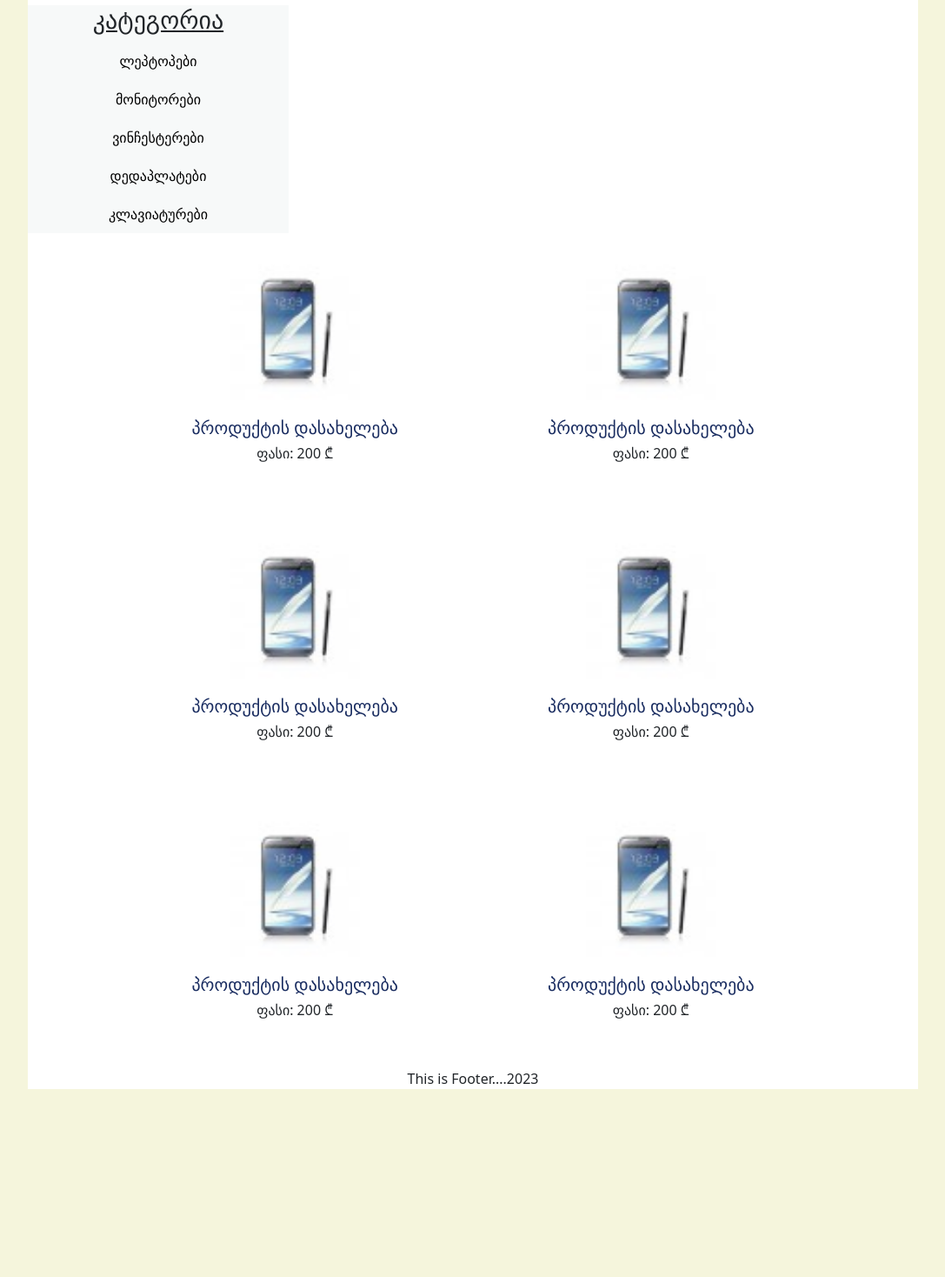
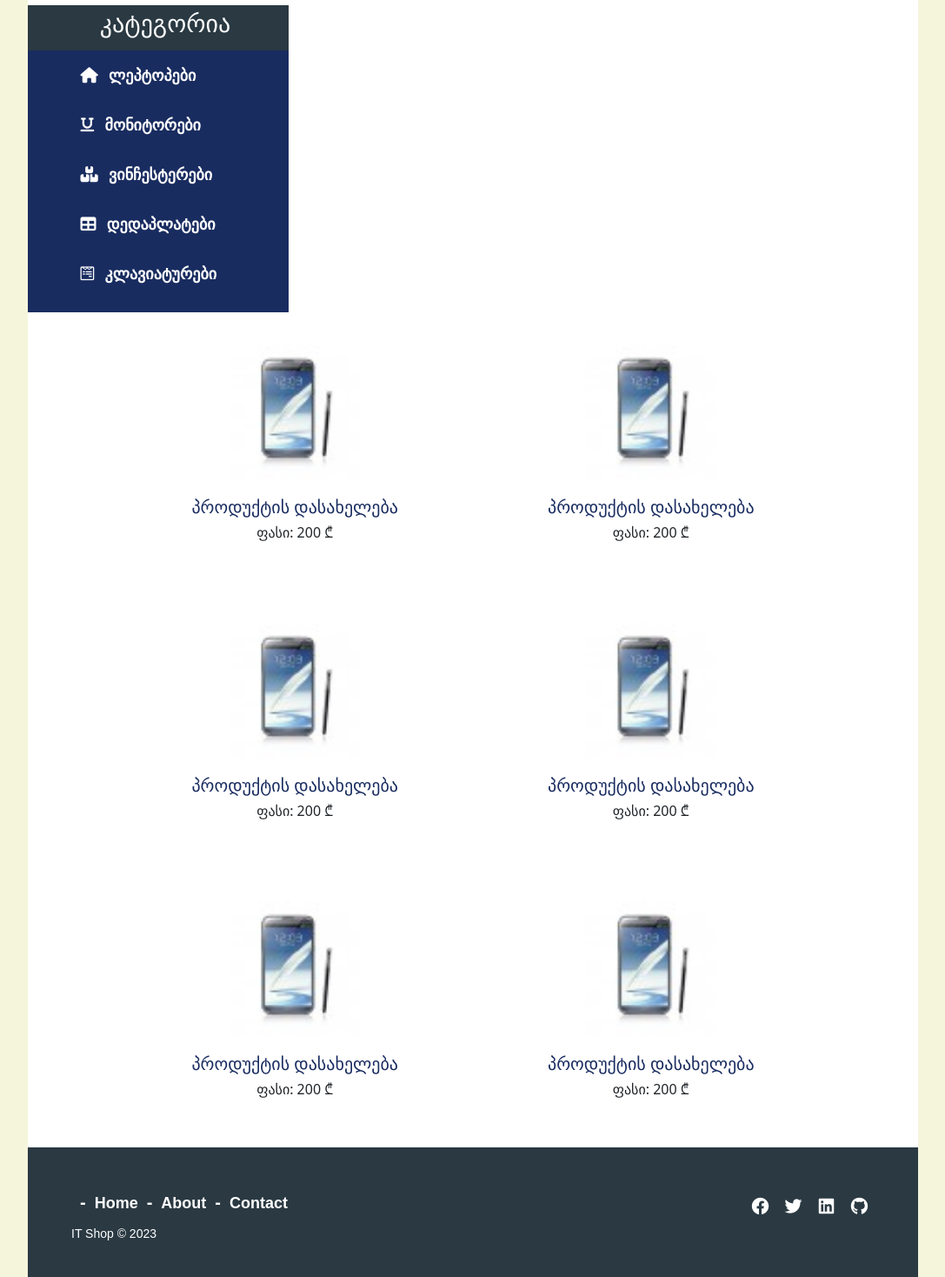
Before and after one commit to bladwing/shop, a React (Create React App) app: page / in a window 1280 px wide. Shown: the part 240-1708 px from the top of the page at 87% size, without its empty margins (96-1183 px from the left). Before the commit the page ends 1492 px from the top, so only its background shows below. Built offline with nearby package versions, Linux system fonts and the light colour scheme.

Commit message:
add nav style and footer

```diff
--- a/public/index.html
+++ b/public/index.html
@@ -1,22 +1,23 @@
 <!DOCTYPE html>
 <html lang="en">
+
 <head>
   <meta charset="utf-8" />
   <link rel="icon" href="%PUBLIC_URL%/favicon.ico" />
   <meta name="viewport" content="width=device-width, initial-scale=1" />
   <meta name="theme-color" content="#000000" />
-    <meta
-      name="description"
-      content=""
-    />
+  <meta name="description" content="" />
   <link rel="apple-touch-icon" href="%PUBLIC_URL%/logo192.png" />
   <link rel="manifest" href="%PUBLIC_URL%/manifest.json" />
+  <link rel="stylesheet" href="https://cdnjs.cloudflare.com/ajax/libs/font-awesome/6.3.0/css/all.min.css">
 
   <title>IT - Shop</title>
 </head>
+
 <body>
   <noscript>You need to enable JavaScript to run this app.</noscript>
   <div id="root"></div>
 
 </body>
+
 </html>
--- a/src/App.js
+++ b/src/App.js
@@ -1,7 +1,7 @@
 import { BrowserRouter, Routes, Route } from "react-router-dom";
 
 import Header from "./Components/Header";
-import Footer from "./Components/Footer";
+import Footer from "./Components/Footer/Footer";
 import NavVertical from "./Components/NavVertical/NavVertical";
 import Products from "./Components/Products/Products";
 
@@ -19,8 +19,9 @@ function App() {
           <Route path="/about" element={<About />} />
           <Route path="/contact" element={<Contact />} />
         </Routes>
+        <Footer />
       </BrowserRouter>
-      <Footer />
+
     </div>
   );
 }
--- a/src/App.scss
+++ b/src/App.scss
@@ -1,3 +1,4 @@
+@import "./style/_color.scss";
 body {
   background-color: beige;
   height: 100vh;
@@ -16,7 +17,7 @@ body {
       width: 100%;
       display: flex;
       flex-wrap: wrap;
-      background-color: #192c60;
+      background-color: $primary;
 
       .Logo-Container {
         width: 300px;
--- a/src/Components/Footer.jsx
+++ /dev/null
@@ -1,11 +0,0 @@
-import React from 'react';
-
-const Footer = () => {
-    return (
-        <div className='Footer-Container'>
-            This is Footer....2023
-        </div>
-    );
-};
-
-export default Footer;
--- /dev/null
+++ b/src/Components/Footer/Footer.jsx
@@ -0,0 +1,40 @@
+import React from "react";
+import { Link } from "react-router-dom";
+import "./footer.scss";
+
+const Footer = () => {
+  return (
+    <div className="Footer-Container">
+      <footer className="footer-distributed">
+        <div className="footer-right">
+          <a href="!#">
+            <i className="fa-brands fa-facebook"></i>
+          </a>
+          <a href="!#">
+            <i className="fa-brands fa-twitter"></i>
+          </a>
+          <a href="!#">
+            <i className="fa-brands fa-linkedin"></i>
+          </a>
+          <a href="!#">
+            <i className="fa-brands fa-github"></i>
+          </a>
+        </div>
+
+        <div className="footer-left">
+          <p className="footer-links">
+            <Link to="/">Home</Link>
+
+            <Link to="/about">About</Link>
+
+            <Link to="/contact">Contact</Link>
+          </p>
+
+          <p>IT Shop &copy; 2023</p>
+        </div>
+      </footer>
+    </div>
+  );
+};
+
+export default Footer;
--- /dev/null
+++ b/src/Components/Footer/footer.scss
@@ -0,0 +1,85 @@
+.footer-distributed {
+  background-color: #2A3942;
+  box-shadow: 0 1px 1px 0 rgba(0, 0, 0, 0.12);
+  box-sizing: border-box;
+  width: 100%;
+  text-align: left;
+  font: normal 16px sans-serif;
+  padding: 45px 50px;
+}
+
+.footer-distributed .footer-left p {
+  color: #fff;
+  font-size: 14px;
+  margin: 0;
+}
+
+.footer-distributed p.footer-links {
+  font-size: 18px;
+  font-weight: bold;
+  color: #ffffff;
+  margin: 0 0 10px;
+  padding: 0;
+  transition: ease .25s;
+}
+
+.footer-distributed p.footer-links a {
+  display: inline-block;
+  line-height: 1.8;
+  text-decoration: none;
+  color: inherit;
+  transition: ease .25s;
+}
+
+.footer-distributed .footer-links a:before {
+    content: "-";
+  font-size: 20px;
+  left: 0;
+  color: #fff;
+  display: inline-block;
+  padding-right: 10px;
+  margin-left: 10px;
+}
+
+.footer-distributed .footer-links .link-1:before {
+  content: none;
+}
+
+.footer-distributed .footer-right {
+  float: right;
+  margin-top: 6px;
+  max-width: 180px;
+}
+
+.footer-distributed .footer-right a {
+  display: inline-block;
+  width: 35px;
+  height: 35px;
+  background-color: #2A3942;
+  border-radius: 2px;
+  font-size: 20px;
+  color: #ffffff;
+  text-align: center;
+  line-height: 35px;
+  margin-left: 3px;
+  transition:all .25s;
+}
+
+.footer-distributed .footer-right a:hover{transform:scale(1.1); -webkit-transform:scale(1.1);}
+
+.footer-distributed p.footer-links a:hover{text-decoration:underline;}
+
+/* Media Queries */
+
+@media (max-width: 600px) {
+  .footer-distributed .footer-left, .footer-distributed .footer-right {
+    text-align: center;
+  }
+  .footer-distributed .footer-right {
+    float: none;
+    margin: 0 auto 20px;
+  }
+  .footer-distributed .footer-left p.footer-links {
+    line-height: 1.8;
+  }
+}
--- a/src/Components/NavVertical/NavVertical.jsx
+++ b/src/Components/NavVertical/NavVertical.jsx
@@ -4,24 +4,23 @@ import "./navVertical.scss"
 const Nav = () => {
     return (
         <nav className='Nav-Vertical'>
-        <h3>კატეგორია</h3>
-        <ul>
-          <li>
-            <a href="!#">ლეპტოპები</a>
-          </li>
-          <li>
-            <a href="!#">მონიტორები</a>
-          </li>
-          <li>
-            <a href="!#">ვინჩესტერები</a>
-          </li>
-          <li>
-            <a href="!#">დედაპლატები</a>
-          </li>
-          <li>
-            <a href="!#">კლავიატურები</a>
-          </li>
-        </ul>
+
+
+    <div className="header">
+      <h3>კატეგორია</h3>
+    </div>
+    <div className="body">
+      <ul>
+        <li><i className="fas fa-home icon"></i> ლეპტოპები</li>
+        <li><i className="fas fa-underline icon"></i> მონიტორები</li>
+        <li><i className="fas fa-boxes icon"></i> ვინჩესტერები</li>
+        <li><i className="fas fa-table icon"></i> დედაპლატები</li>
+        <li><i className="fab fa-wpforms icon"></i> კლავიატურები
+        </li>
+      </ul>
+    </div>
+
+
       </nav>
     );
 };
--- a/src/Components/NavVertical/navVertical.scss
+++ b/src/Components/NavVertical/navVertical.scss
@@ -1,31 +1,77 @@
+@import url('https://fonts.googleapis.com/css?family=Roboto');
+@import "../../style//_color.scss";
+
 .Nav-Vertical {
   width: 300px;
   min-width: 240px;
-  height: 30%;
-  text-align: center;
+  min-height: 100%;
   background-color: #f7f9f9;
-
-  h3 {
-    text-decoration: underline;
+  width: 300px;
+    background-color: $primary;
+  .header{
+    padding: 5px;
+    background-color: #2A3942;
   }
 
-  ul {
+  h3{
+    color: #FFFFFF;
+    font-family: 'Roboto', sans-serif;
+    margin-left: 1rem;
+    text-align: center;
+  }
 
-    list-style-type: none;
-    margin: 0;
-    padding: 0;
+  .iconM{
+    font-size: 18px;
+    margin-left: 170px;
+    color: #2f89fc;
+  }
 
-    li {
-      padding: 10px;
-      a {
-        text-decoration: none;
-        color: black;
+  .icon{
+    margin-right: 8px;
+  }
 
-      }
+  .body li{
+    transition: 1s all;
+    font-family: 'Roboto', sans-serif;
+    font-size: 18px;
+    font-weight: 700;
+    padding: 15px;
+    margin-left: -40px;
+    margin-top: 0px;
+    color: #fff;
+    list-style: none;
+    display: block;
+    margin-left: 5%;
 
-      :hover {
-        color: skyblue;
-      }
-    }
+
   }
+
+  li:hover{
+    transition: 1s all;
+    color: #2f89fc;
+    background-color: rgba(42, 56, 65, 0.82);
+    border-top-right-radius: 10px 10px;
+    border-bottom-right-radius: 10px 10px;
+    cursor: pointer;
+  }
+
+  .body > li{
+    float: left;
+  }
+
+  .body li ul{
+    background: #1E2B32;
+    margin-left: 280px;
+    margin-top: -38px;
+    display: none;
+    position: absolute;
+    border-top-right-radius: 15px 15px;
+    border-bottom-right-radius: 15px 15px;
+  }
+
+  .body li:hover > ul{
+    display: block;
+    cursor: pointer;
+  }
+
 }
```
Lines whose indentation alone changed are shown as unchanged.
